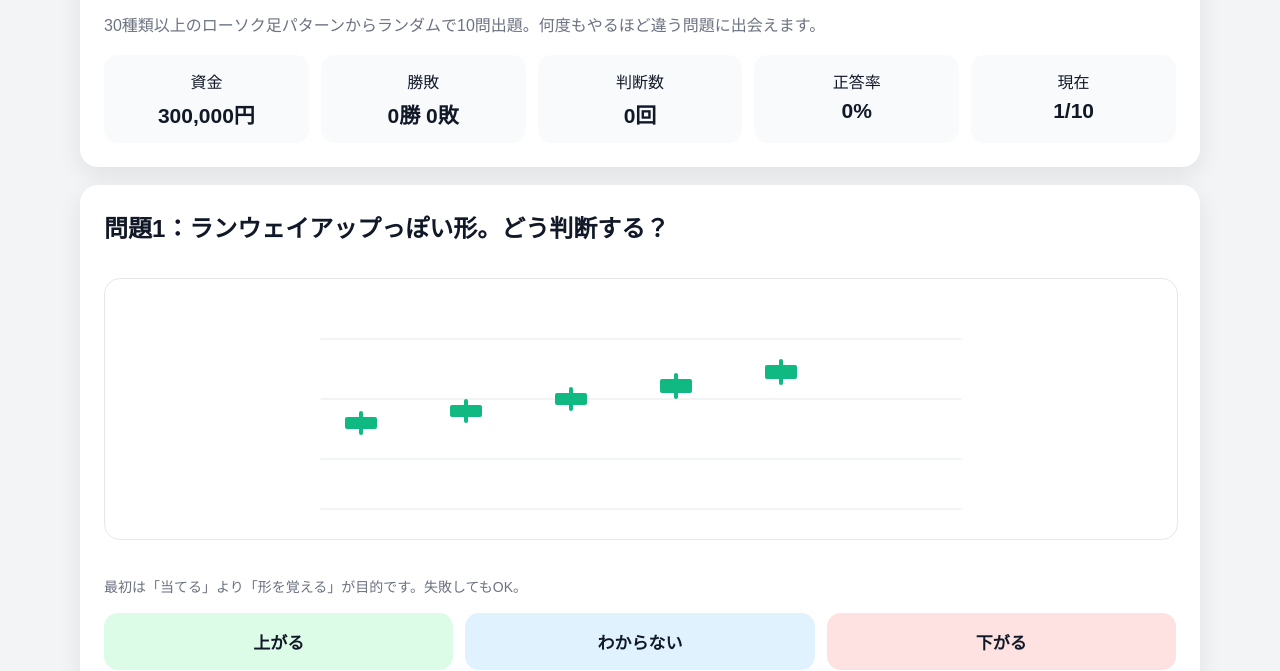
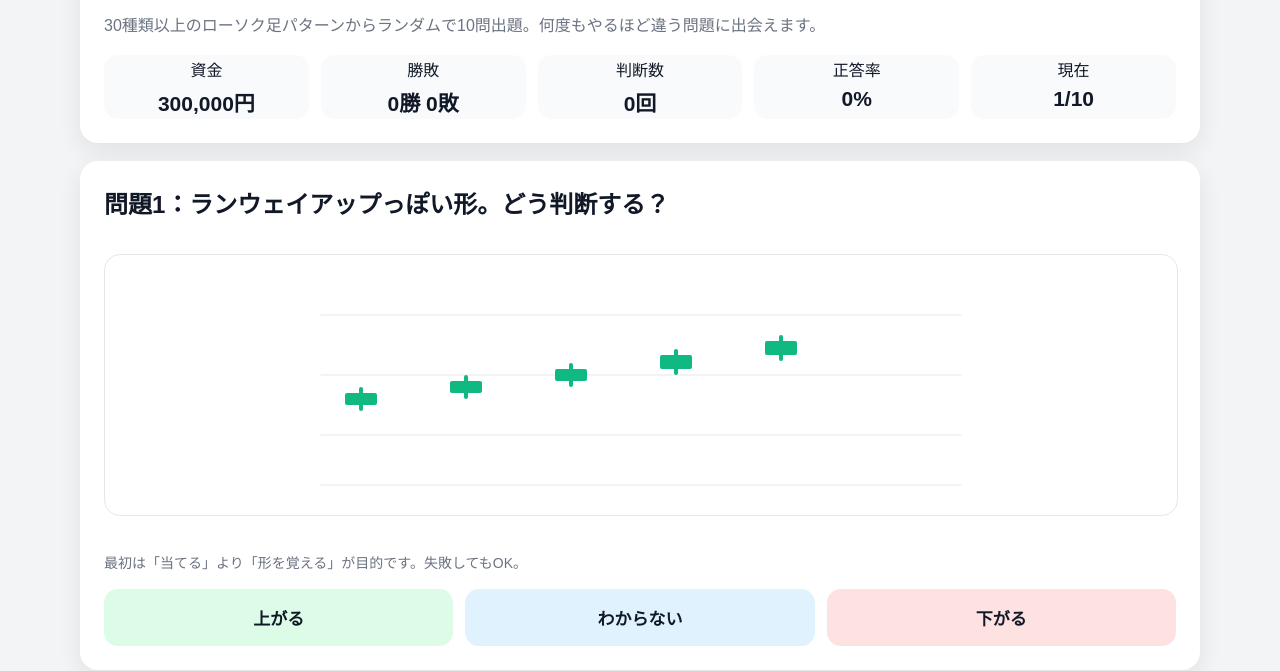
Before and after one commit to jacopastorius1222-ship-it/stock-practice-app, a plain HTML site: page index.html in a window 1280 px wide. Shown: the part 138-809 px from the top of the page. Drawn offline with Linux system fonts and the light colour scheme.

Commit message:
Update index.html

```diff
--- a/index.html
+++ b/index.html
@@ -27,7 +27,7 @@ button:hover, .link-button:hover { background: #d1d5db; }
 .note { background: #fef3c7; color: #111827; }
 .result { font-size: 17px; line-height: 1.75; background: #f9fafb; padding: 16px; border-radius: 14px; display: none; }
 .score { display: grid; grid-template-columns: repeat(5, 1fr); gap: 12px; margin-top: 16px; }
-.score-box { background: #f9fafb; border-radius: 14px; padding: 14px; text-align: center; }
+.score-box { background:#f9fafb; border-radius:14px; padding:2px; text-align:center; }
 .score-box b { display: block; font-size: 21px; margin-top: 6px; }
 .badge { display: inline-block; padding: 6px 12px; border-radius: 999px; background: #e5e7eb; font-size: 13px; font-weight: bold; margin-bottom: 10px; }
 .good { color: #059669; font-weight: bold; }
```
